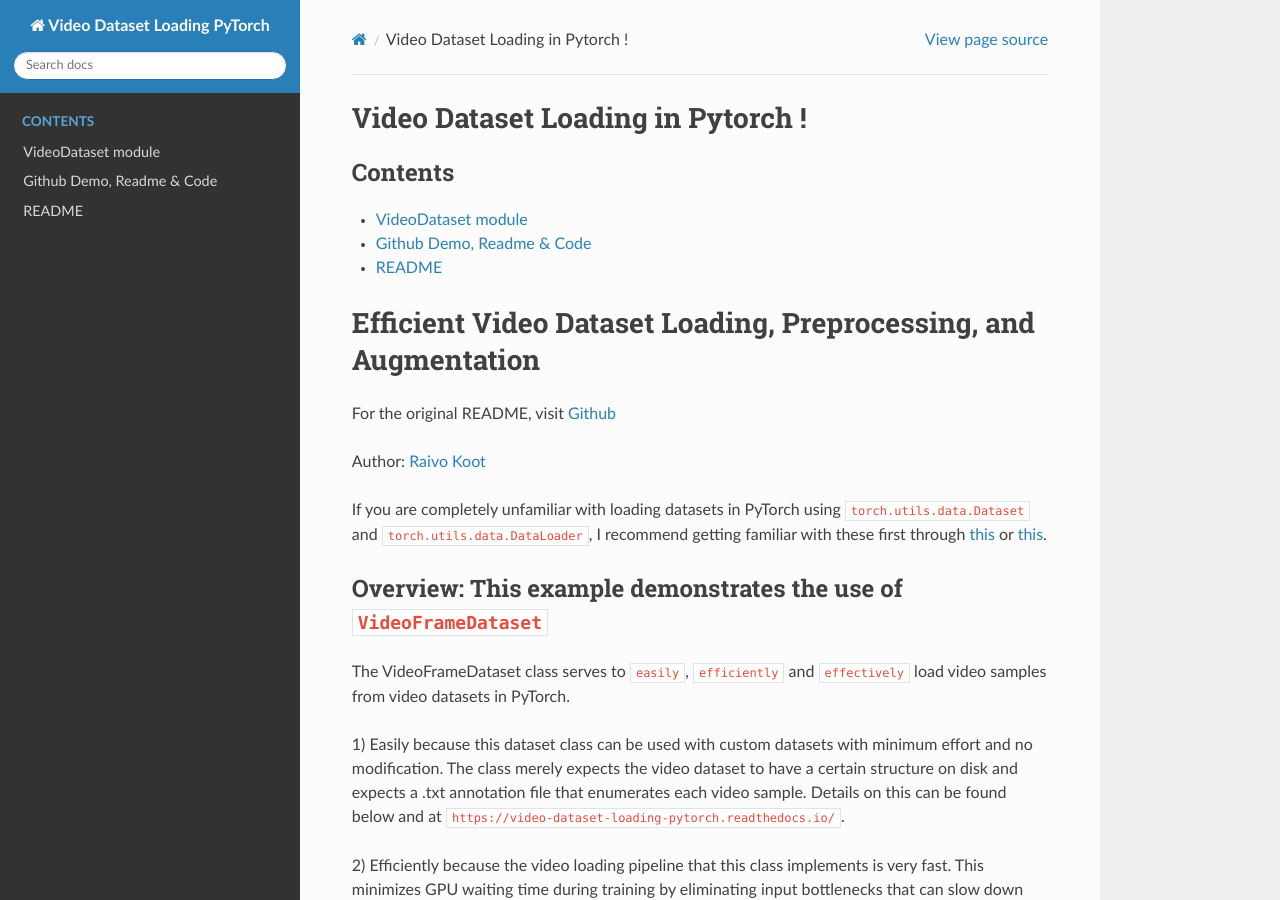
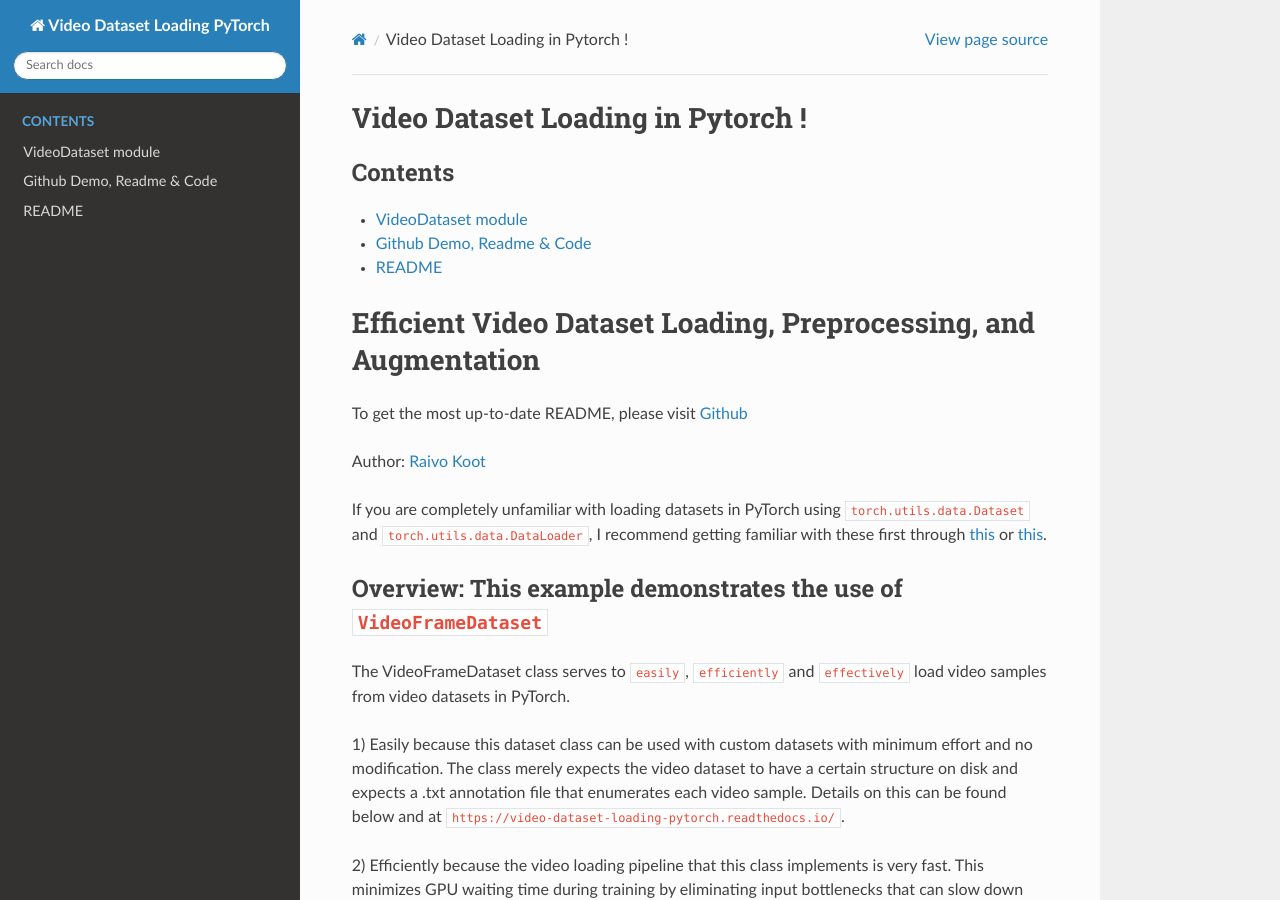
Before and after one commit to RaivoKoot/Video-Dataset-Loading-Pytorch, a Sphinx documentation site: the page built from docs/source/index.rst, in a window 1280 px wide and 900 px high. Built offline with Sphinx 7.4.7 and the Read the Docs theme 2.0.0, drawn with Linux system fonts in a browser that asks for light colours; pages that are not in the unit, such as notebooks, are missing from menus.

Commit message:
Update index.rst

```diff
--- a/docs/source/index.rst
+++ b/docs/source/index.rst
@@ -17,7 +17,7 @@
 
 Efficient Video Dataset Loading, Preprocessing, and Augmentation
 ========================================================================
-For the original README, visit `Github <https://github.com/RaivoKoot/Video-Dataset-Loading-Pytorch>`__
+To get the most up-to-date README, please visit `Github <https://github.com/RaivoKoot/Video-Dataset-Loading-Pytorch>`__
 
 Author: `Raivo Koot <https://github.com/RaivoKoot>`__
 
```
